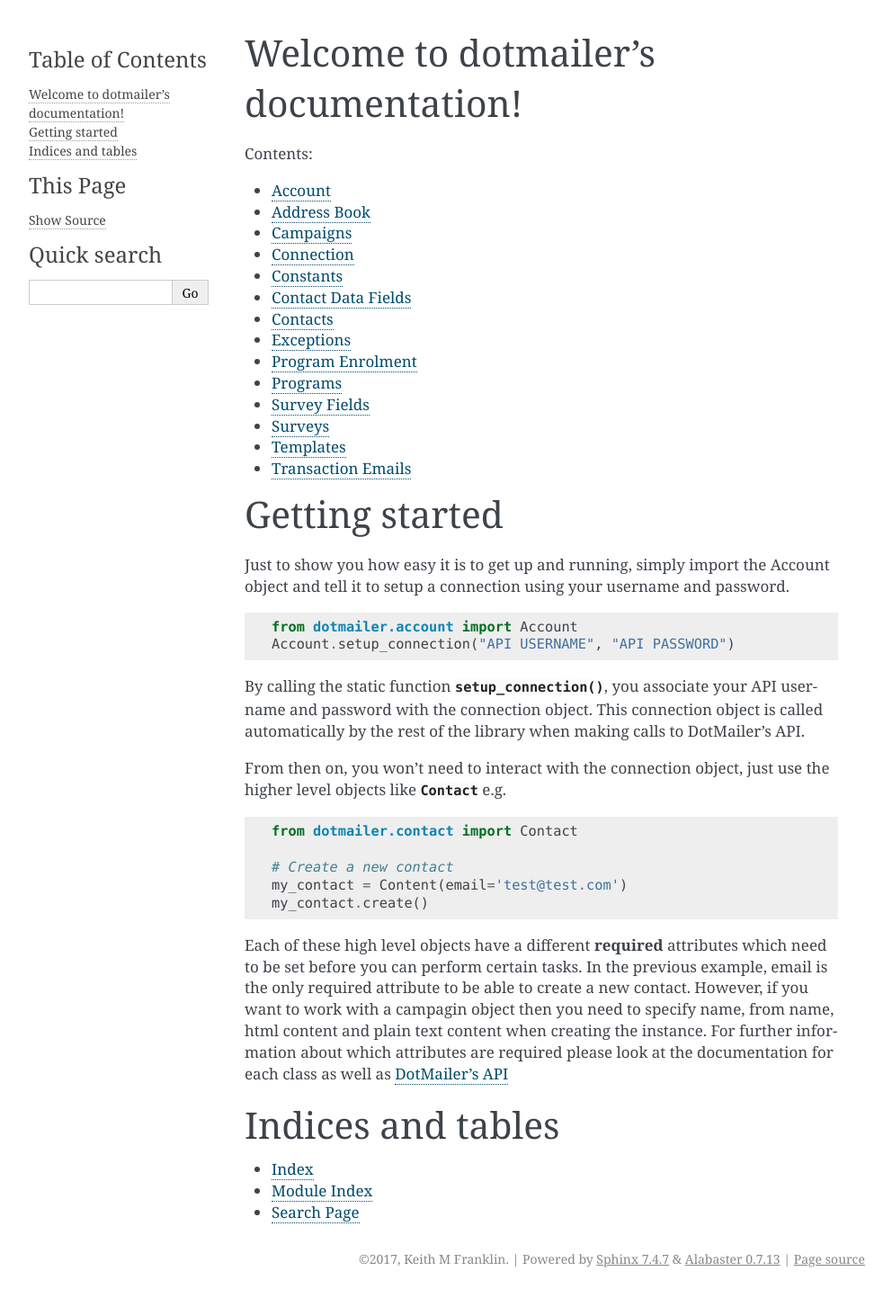
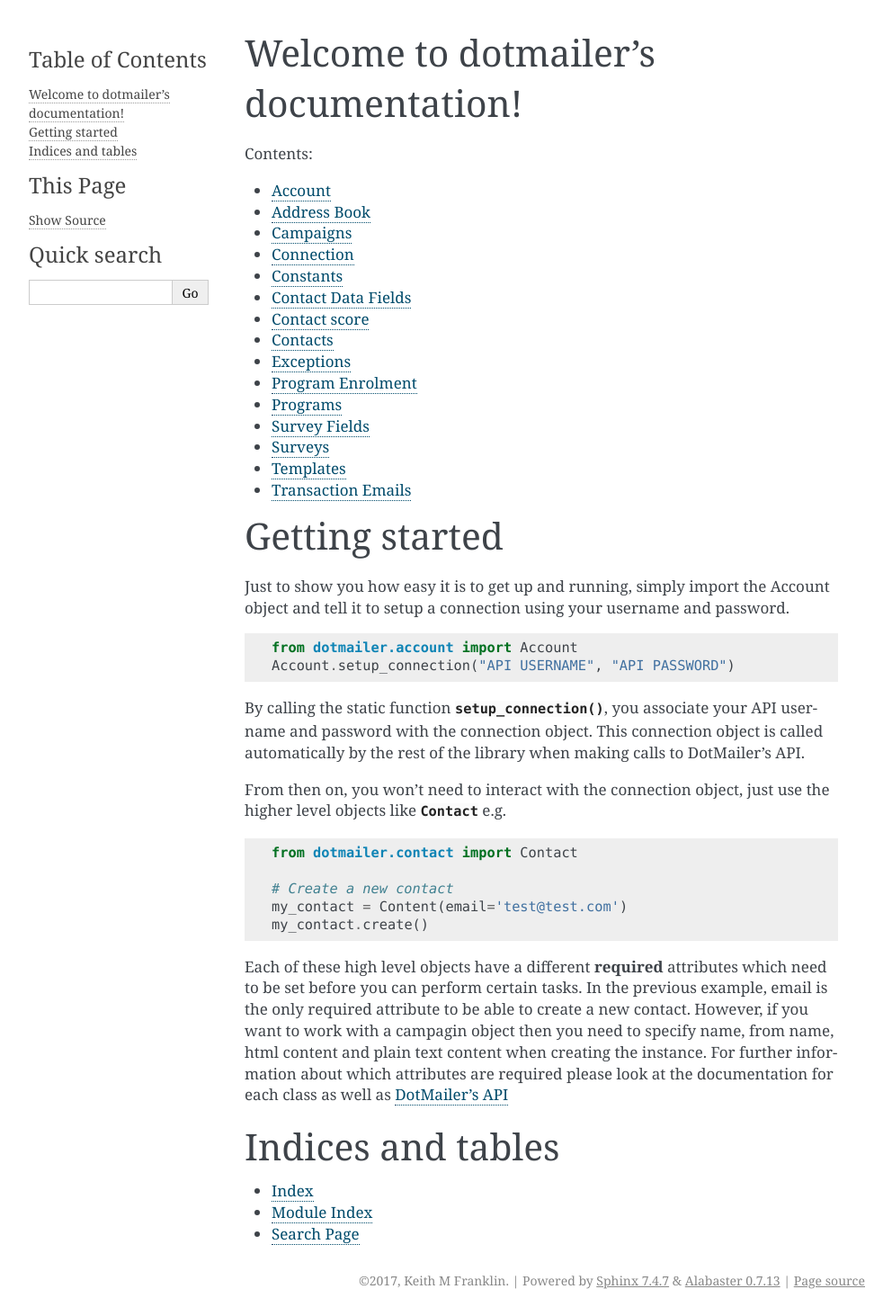
Before and after one commit to Mr-F/dotmailer, a Sphinx documentation site: the page built from docs/source/index.rst, in a window 1280 px wide. Shown: the whole page at 90% size, without its empty margins (148-1140 px from the left). Built offline with Sphinx 7.4.7, drawn with Linux system fonts in a browser that asks for light colours; before the commit the page ends 1439 px from its top, so only the background shows below that.

Commit message:
Adding a new link for the documentation of contact scoring objects.  Although this doesn't actually have any documentation in yet.

```diff
--- /dev/null
+++ b/docs/source/contact_score.rst
@@ -0,0 +1,5 @@
+Contact score
+=============
+
+.. automodule:: dotmailer.contact_score
+    :members:
--- a/docs/source/index.rst
+++ b/docs/source/index.rst
@@ -11,6 +11,7 @@
     connection
     constants
     contact_data_fields
+    contact_score
     contacts
     exceptions
     program_enrolments
```
